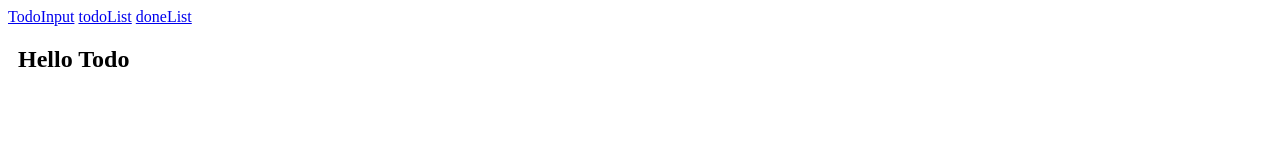
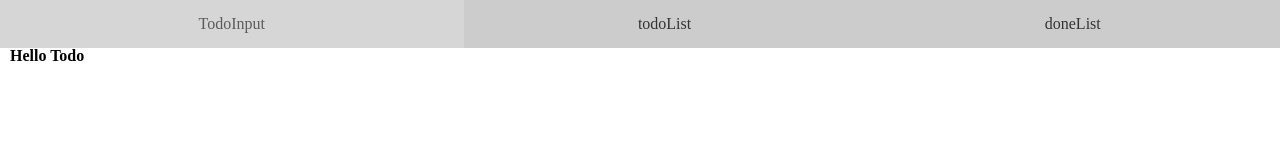
Before and after one commit to takahiro-hashimoto/vueToDoList, a Vue app: page index.html in a window 1280 px wide. Built offline with nearby package versions, Linux system fonts and the light colour scheme.

Commit message:
update: index.html

```diff
--- a/index.html
+++ b/index.html
@@ -4,14 +4,41 @@
 <meta charset="utf-8">
 <meta name="viewport" content="width=device-width,initial-scale=1">
 <title>todoList</title>
+<link rel="stylesheet" type="text/css" href="src/css/reset.css">
+<style media="screen">
+.header-nav {
+  display: table;
+  width: 100%;
+}
+
+.header-nav li {
+  display: table-cell;
+  text-align: center;
+}
+
+.header-nav a {
+  display: block;
+  color: #333;
+  background-color: #ccc;
+  text-decoration: none;
+  padding: 16px;
+}
+
+.header-nav li:hover {
+  opacity: .8;
+}
+
+</style>
 </head>
 <body>
   <div id="app">
-    <header>
-      <router-link to="todoInput">TodoInput</router-link>
-      <router-link to="todoList">todoList</router-link>
-      <router-link to="doneList">doneList</router-link>
-    </header>
+    <div class='header'>
+      <ul class='header-nav'>
+        <li><router-link to="todoInput">TodoInput</router-link></li>
+        <li><router-link to="todoList">todoList</router-link></li>
+        <li><router-link to="doneList">doneList</router-link></li>
+      </ul>
+    </div>
     <router-view></router-view>
   </div>
 <script src="dist/bundle.js"></script>
```
